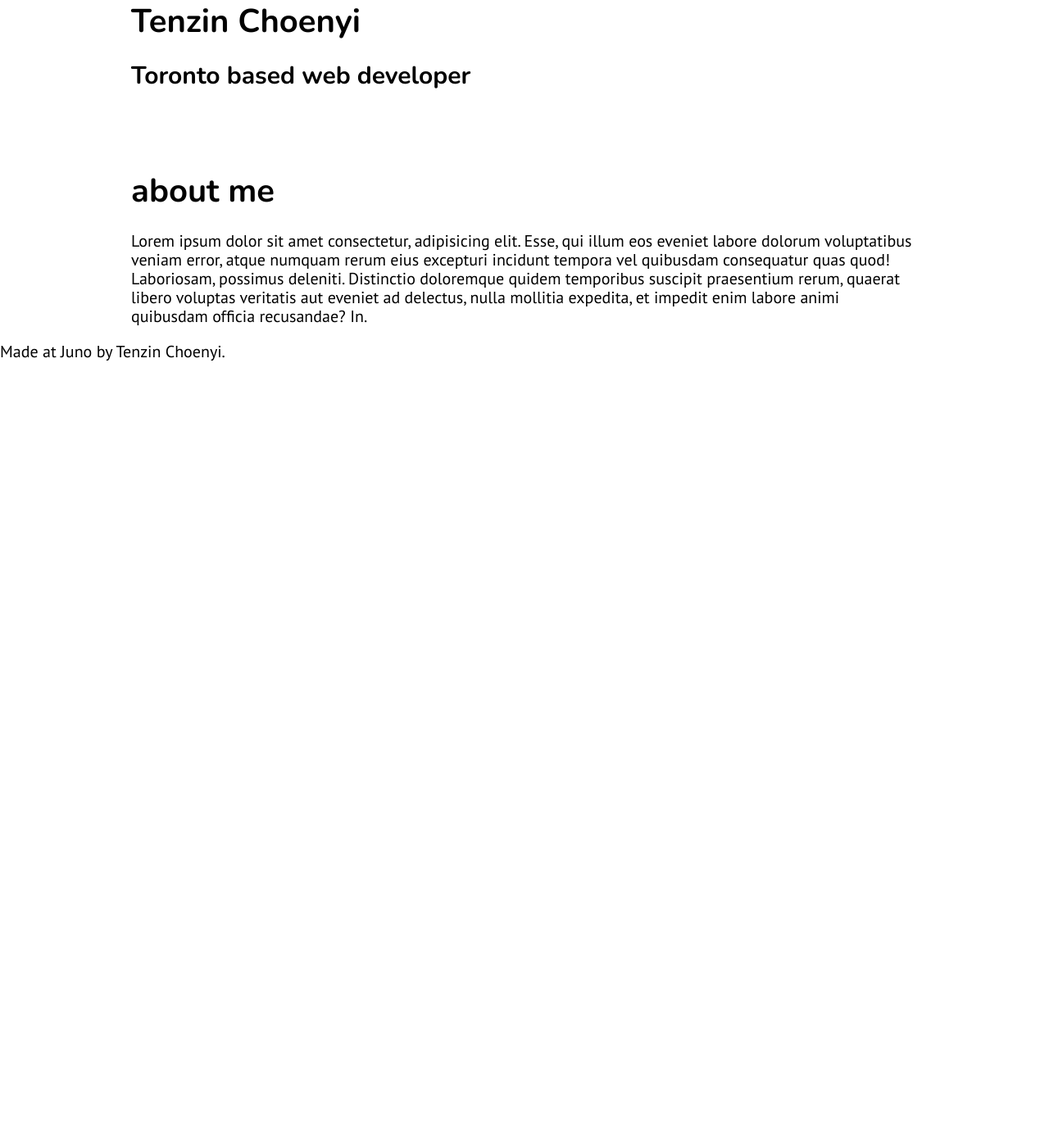
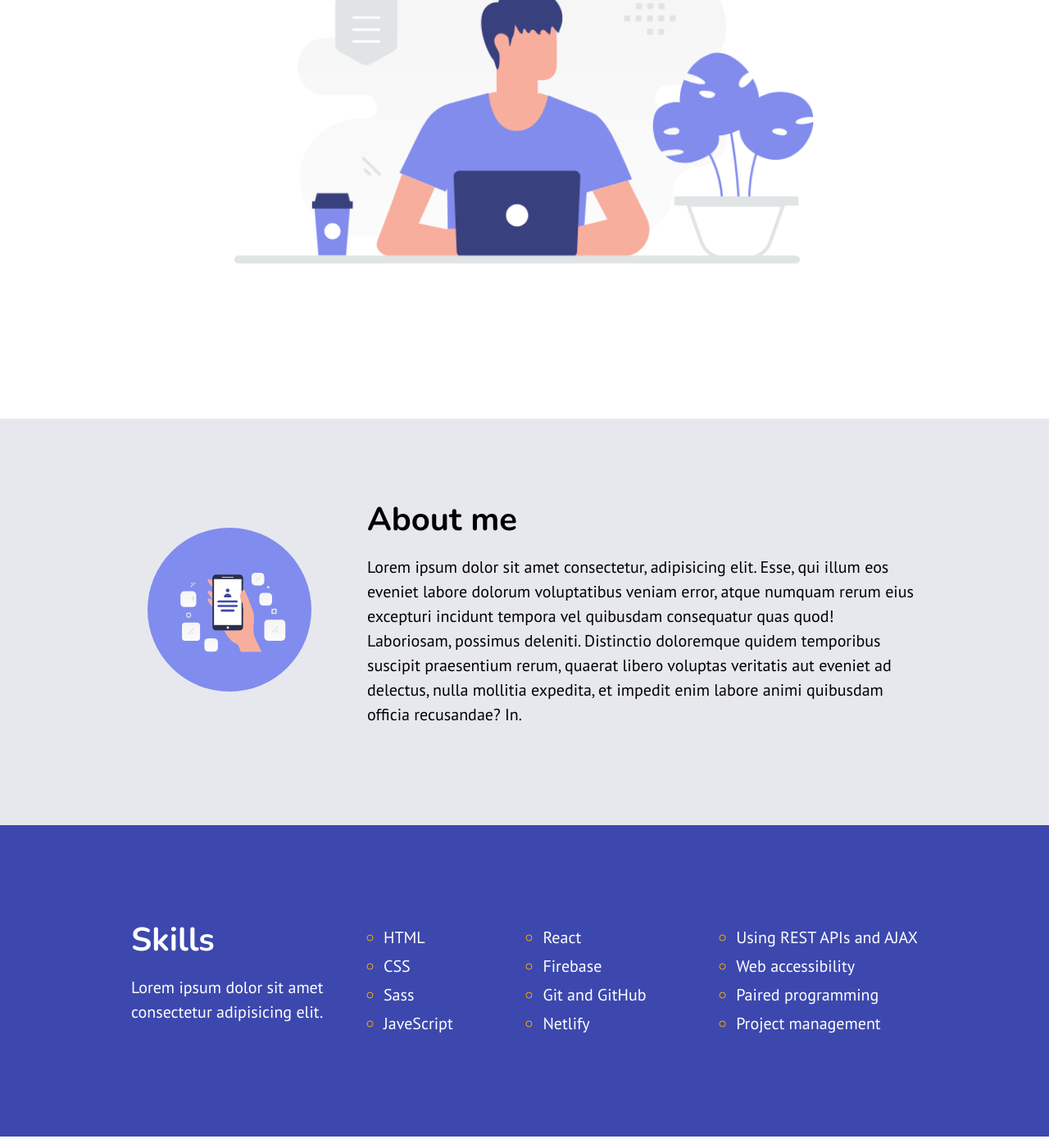
Before and after one commit to Tchoenyi/Portfolio, a plain HTML site: page index.html in a window 1280 px wide. Shown: the part 292-1682 px from the top of the page at 82% size. Before the commit the page ends 800 px from the top, so only its background shows below. Drawn offline with nearby package versions, Linux system fonts and the light colour scheme; a web font is replaced by a local one.

Commit message:
completed 3/5 page

```diff
--- a/index.html
+++ b/index.html
@@ -27,17 +27,66 @@
         <section class="headingHero">
             <div class="wrapper">
                 <h1>Tenzin Choenyi</h1>
-                <h2>Toronto based web developer</h2>
+                <h2>Toronto Based Web Developer</h2>
             </div>
         </section>
     </header>
 
     <main>
         <section id="about" class="aboutContainer">
+            <ul class="wrapper">
+                <li class="aboutImg">
+                    <img src="/assets/aboutMe.svg"  alt=`Illustration of a phone with "my" profil`>
+                </li>
+                <li class="aboutText">
+                    <h1>About me</h1>
+                    <p>Lorem ipsum dolor sit amet consectetur, adipisicing elit. Esse, qui illum eos eveniet labore dolorum voluptatibus
+                    veniam error, atque numquam rerum eius excepturi incidunt tempora vel quibusdam consequatur quas quod!
+                    Laboriosam, possimus deleniti. Distinctio doloremque quidem temporibus suscipit praesentium rerum, quaerat libero
+                    voluptas veritatis aut eveniet ad delectus, nulla mollitia expedita, et impedit enim labore animi quibusdam officia
+                    recusandae? In.</p>
+                </li>
+            </ul>
+        </section>
+
+        <section class="skillsContainter">
             <div class="wrapper">
-                <h1>about me</h1>
-                <p>Lorem ipsum dolor sit amet consectetur, adipisicing elit. Esse, qui illum eos eveniet labore dolorum voluptatibus veniam error, atque numquam rerum eius excepturi incidunt tempora vel quibusdam consequatur quas quod!
-                Laboriosam, possimus deleniti. Distinctio doloremque quidem temporibus suscipit praesentium rerum, quaerat libero voluptas veritatis aut eveniet ad delectus, nulla mollitia expedita, et impedit enim labore animi quibusdam officia recusandae? In.</p>
+                <div class="skillsText">
+                    <h1>Skills</h1>
+                    <p>Lorem ipsum dolor sit amet consectetur adipisicing elit.</p>
+                </div>
+                <div class="skillsList">
+                    <ul>
+                        <li><span>HTML</span></li>
+                        <li><span>CSS</span></li>
+                        <li><span>Sass</span></li>
+                        <li><span>JaveScript</span></li>
+                    </ul>
+                    <ul>
+                        <li><span>React</span></li>
+                        <li><span>Firebase</span></li>
+                        <li><span>Git and GitHub</span></li>
+                        <li><span>Netlify</span></li>
+                    </ul>
+                    <ul>
+                        <li><span>Using REST APIs and AJAX</span></li>
+                        <li><span>Web accessibility</span></li>
+                        <li><span>Paired programming</span></li>
+                        <li><span>Project management</span></li>
+                    </ul>
+                </div>
+            </div>
+        </section>
+        <section class="projectsContainer" id="projects">
+            <div class="wrapper">
+                <h1>Projects</h1>
+                <div>
+                    <img src="" alt="">
+                    <div class="projectsTextDiv">
+                        <h2>Project title</h2>
+                    </div>
+                </div>
+
             </div>
         </section>
     </main>
--- a/styles/sass/_about.scss
+++ b/styles/sass/_about.scss
@@ -1,5 +1,28 @@
 @use 'styleguide' as var;
 
 .aboutContainer {
+    background-color: var.$grey;
     margin-top: 5rem;
+   .wrapper {
+        padding: 100px 0;
+        display: flex;
+        justify-content: space-between;
+        li img {
+            background-color: var.$blue;
+            border-radius: 50%;
+            height: 200px;
+            width: 200px;
+            align-self: center;
+            margin: 33px auto;
+
+        }
+        .aboutImg {
+            display: flex;
+            height: 100%;
+            flex-basis: 25%;
+        }
+        .aboutText {
+            flex-basis: 70%;
+        }
+    }
 }
--- a/styles/sass/_headingnav.scss
+++ b/styles/sass/_headingnav.scss
@@ -17,6 +17,7 @@
     align-items: center;
     list-style: none;
     width: 40%;
+    padding: 0;
     li a {
         text-decoration: none;
         color: black;
@@ -32,7 +33,14 @@
 // Hero Section
 
 .headingHero .wrapper {
+    background-image: url(/assets/HeroImg.png);
+    background-size: cover;
+    background-position-x: right 0;
+    height: 75vh;
     h1 {
-        margin-top: 20%;
+        padding-top: 60px;
+    }
+    h2 {
+        margin-top: 0.5rem;
     }
 }
--- /dev/null
+++ b/styles/sass/_projects.scss
@@ -0,0 +1,7 @@
+@use 'styleguide' as var;
+
+.projectsContainer {
+    h1 {
+        margin: 100px 0;
+    }
+}
--- /dev/null
+++ b/styles/sass/_skills.scss
@@ -0,0 +1,33 @@
+@use 'styleguide' as var;
+
+.skillsContainter {
+    padding: 100px 0;
+    background-color: var.$darkBlue;
+    color: white;
+    .wrapper {
+        display: flex;
+        justify-content: space-between;
+    }
+    .skillsText {
+        flex-basis: 25%;
+        align-self: center;
+    }
+    .skillsList {
+        flex-basis: 70%;
+        display: flex;
+        justify-content: space-between;
+        ul {
+            list-style-type: circle;
+            padding-left: 20px;
+            align-items: center;
+            line-height: 1.75rem;
+            li {
+                color: var.$yellow;
+            }
+        }
+    }
+}
+
+span {
+    color: white;
+}
--- a/styles/sass/_styleguide.scss
+++ b/styles/sass/_styleguide.scss
@@ -11,12 +11,27 @@ html {
     font-family: $baseFont;
 }
 
-h1, h2 {
-    font-family: 'Nunito', sans-serif;
-}
-
 .wrapper {
     max-width: 70rem;
     width: 75%;
     margin: 0 auto;
 }
+
+h1,
+h2 {
+    font-family: 'Nunito', sans-serif;
+    margin: 0;
+}
+
+img {
+    max-width: 100%;
+}
+ul {
+    list-style: none;
+    padding-left: 0;
+}
+
+
+p {
+    line-height: 1.5rem;
+}
--- a/styles/sass/style.scss
+++ b/styles/sass/style.scss
@@ -1,3 +1,5 @@
 @use 'setup';
 @use 'headingnav';
 @use 'about';
+@use 'skills';
+@use 'projects';
```
Also changed, not shown: assets/aboutMe.svg (added), assets/heroImg.png (added), assets/projects.svg (added), styles/style.css.
